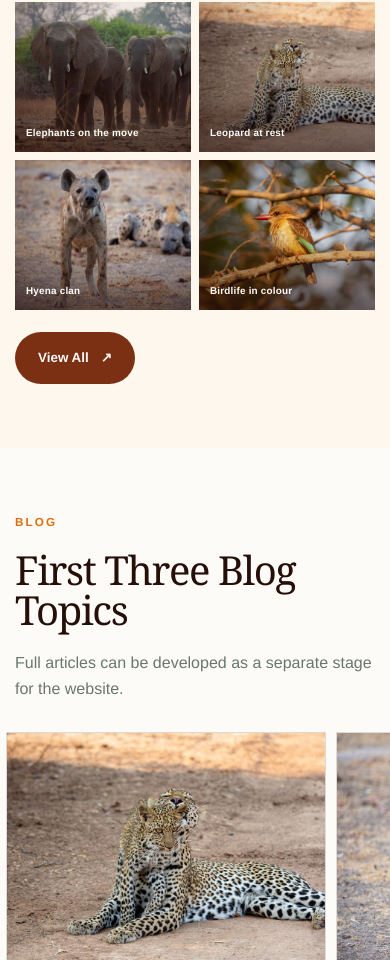
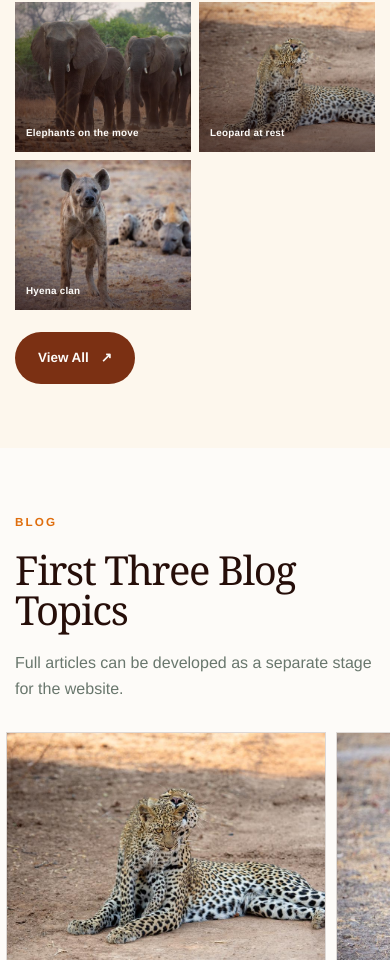
Before and after one commit to zubairkader5-dev/safari, a Next.js app: page / in a window 390 px wide. Shown: the part 8498-9458 px from the top of the page. Built offline with nearby package versions, Linux system fonts and the light colour scheme; no server answers.

Commit message:
Tighten homepage gallery mosaic

```diff
--- a/app/globals.css
+++ b/app/globals.css
@@ -1167,7 +1167,7 @@ input:focus, select:focus, textarea:focus {
 .gallery-preview-section { background: color-mix(in srgb, var(--ivory) 12%, var(--paper)); }
 .home-gallery-mosaic {
   display: grid;
-  grid-template-columns: 1.38fr .74fr .88fr;
+  grid-template-columns: 1.2fr .78fr .92fr;
   grid-template-rows: 230px 230px;
   gap: 12px;
 }
@@ -1178,9 +1178,11 @@ input:focus, select:focus, textarea:focus {
   isolation: isolate;
   background: var(--ink);
 }
-.home-gallery-card:first-child { grid-row: span 2; }
-.home-gallery-card:nth-child(2) { grid-row: span 2; }
-.home-gallery-card:nth-child(5) { grid-column: 3; }
+.home-gallery-card:first-child { grid-column: 1; grid-row: 1 / span 2; }
+.home-gallery-card:nth-child(2) { grid-column: 2; grid-row: 1 / span 2; }
+.home-gallery-card:nth-child(3) { grid-column: 3; grid-row: 1; }
+.home-gallery-card:nth-child(4) { grid-column: 3; grid-row: 2; }
+.home-gallery-card:nth-child(5) { display: none; }
 .home-gallery-card::after {
   content: "";
   position: absolute;
@@ -1260,7 +1262,8 @@ input:focus, select:focus, textarea:focus {
   }
   .home-gallery-card:first-child { grid-column: span 2; grid-row: span 1; }
   .home-gallery-card:nth-child(2) { grid-row: span 2; }
-  .home-gallery-card:nth-child(5) { grid-column: auto; }
+  .home-gallery-card:nth-child(3),
+  .home-gallery-card:nth-child(4) { grid-column: 2; grid-row: auto; }
   .gallery-masonry { columns: 2 220px; }
 }
 
@@ -1283,8 +1286,7 @@ input:focus, select:focus, textarea:focus {
   .home-gallery-card:first-child { grid-column: span 2; grid-row: span 1; }
   .home-gallery-card:nth-child(2),
   .home-gallery-card:nth-child(3),
-  .home-gallery-card:nth-child(4),
-  .home-gallery-card:nth-child(5) { grid-column: auto; grid-row: auto; }
+  .home-gallery-card:nth-child(4) { grid-column: auto; grid-row: auto; }
   .home-gallery-card figcaption { left: 11px; right: 11px; bottom: 11px; font-size: .62rem; }
   .home-gallery-card:first-child figcaption { max-width: 260px; font-size: 1.85rem; }
   .gallery-masonry { columns: 1; }
```
